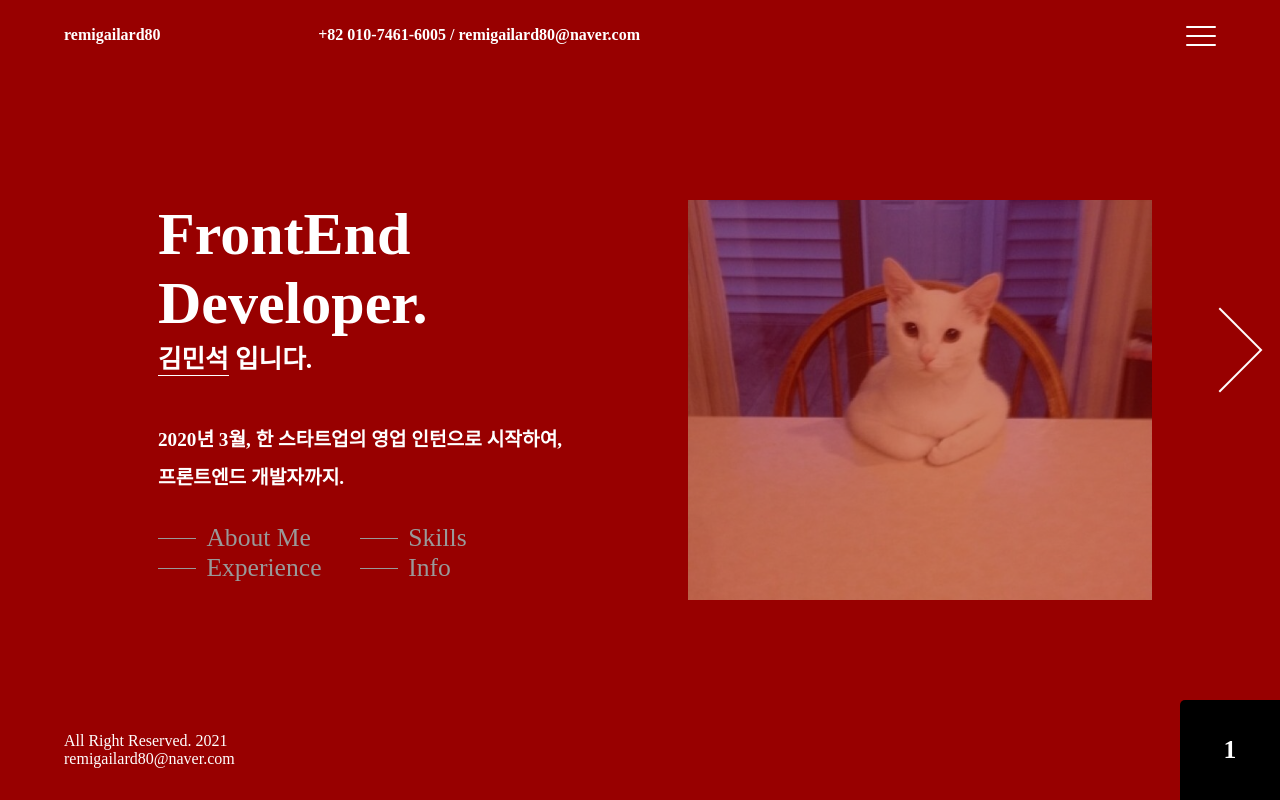
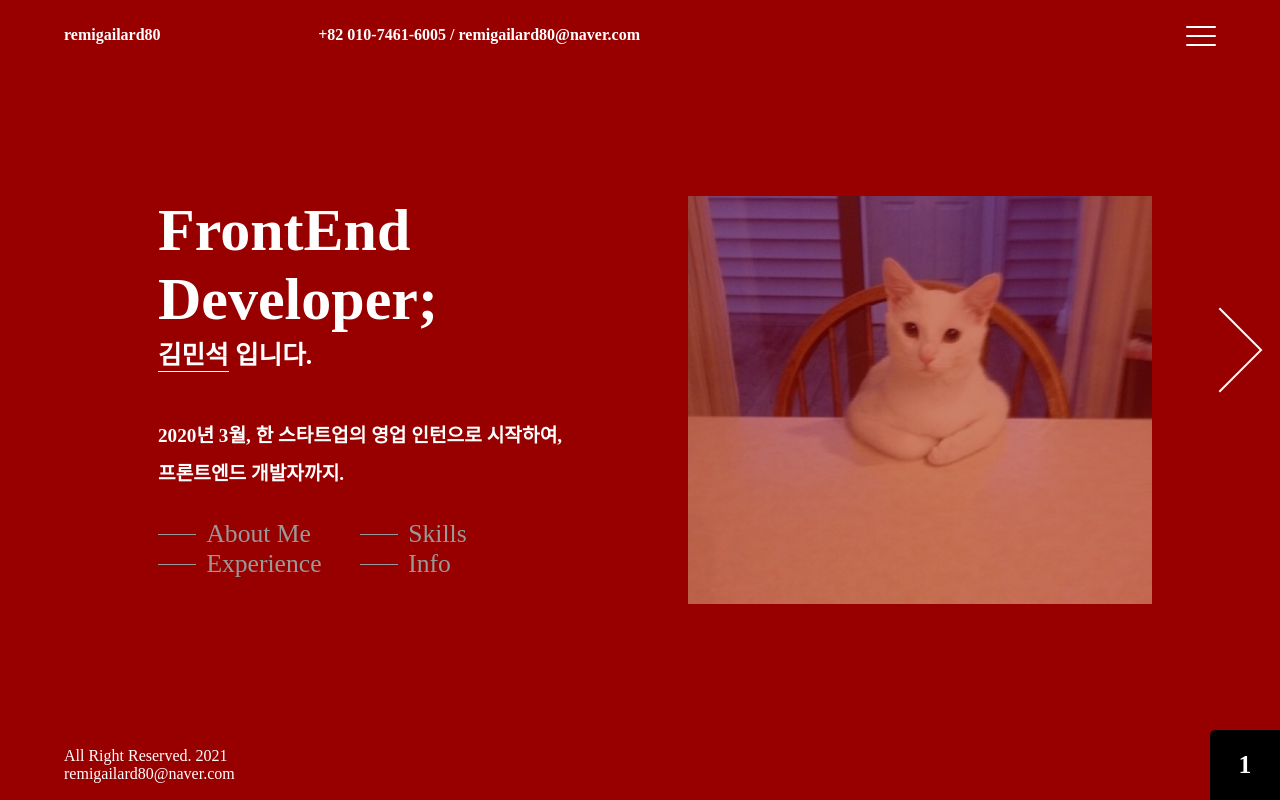
Before and after one commit to remigailard80/portfolio-project, a Next.js app: page / in a window 1280 px wide. Built offline with nearby package versions, Linux system fonts and the light colour scheme; a web font is replaced by a local one.

Commit message:
반응형 패치

```diff
--- a/components/Banner1.js
+++ b/components/Banner1.js
@@ -3,29 +3,22 @@ import StackCard from 'components/StackCard';
 import { useEffect, useState } from 'react';
 
 const nyang = '/images/nyang.png';
-// stacks
-const aws = '/images/logo/AWS.svg';
-const css = '/images/logo/CSS.svg';
-const django = '/images/logo/Django.svg';
-const html = '/images/logo/HTML.svg';
-const js = '/images/logo/JS.svg';
-const mysql = '/images/logo/mysql.svg';
-const postgresql = '/images/logo/postgresql.svg';
-const react = '/images/logo/React.svg';
-const redux = '/images/logo/Redux.svg';
 
 const Wrapper = styled.div`
     color: white;
     width: 100%;
     height: 100%;
     display: flex;
+    flex-direction: column;
+    justify-content: center;
+    align-items: center;
 `
 const Container = styled.div`
     width: 80%;
-    height: 50%;
+    height: auto;
+    min-height: 50%;
     max-width: 1200px;
     display: inline-flex;
-    margin: auto;
     @media (min-width: 0px) and (max-width: 767.99px) {
         max-width: 720px;
     }
@@ -153,7 +146,7 @@ export default function Banner1(props) {
             <Wrapper>
                 <Container>
                     <section>
-                        <h1> FrontEnd Developer. </h1>
+                        <h1> FrontEnd Developer; </h1>
                         <h2> <span class="line"> 김민석 </span> 입니다. </h2>
                         <StackContainer style={{animation: 'fadeinMid 3s'}}>
                             <h3>
--- a/components/Banner2.js
+++ b/components/Banner2.js
@@ -9,12 +9,17 @@ const Wrapper = styled.div`
     flex-direction: row;
     .side_container {
         box-sizing: border-box;
-        padding-top: 5vh;
+        padding-top: 8vh;
         padding-right: 3vw;
         .strong {
             color: rgba(152,0,0,1);
         }
     }
+    .text_wrapper {
+        display: flex;
+        justify-content: center;
+        align-items: center;
+        flex-direction: column;
         .title {
             display: flex;
             align-items: flex-end;
@@ -53,6 +58,7 @@ const Wrapper = styled.div`
                 }
             }
         }
+    }
 `
 export default function Banner2(props) {
     if (props.active) {
@@ -69,7 +75,7 @@ export default function Banner2(props) {
                                 developer;
                             </h2>
                         </div>
-                        <div>
+                        <div class="text_wrapper">
                             <div class="title">
                                 <h2> 안녕하세요. <span class="strong">React.JS, Javascript </span> 개발자 김민석입니다. </h2>
                             </div>
--- a/components/Banner3.js
+++ b/components/Banner3.js
@@ -25,10 +25,11 @@ const Wrapper = styled.div`
     display: flex;
     flex-direction: column;
     color: var(--resColor);
+    overflow: scroll;
 `
 const Item = styled.section`
     width: 100%;
-    height: 100%;
+    height: fit-content;
     box-sizing: border-box;
     padding: 2% 2%;
     animation: fadein 2s;
@@ -73,7 +74,7 @@ const Item = styled.section`
             grid-template-columns: repeat(5, minmax(50px, 1fr));
             grid-gap: 5px;
             @media (min-width: 0px) and (max-width: 575.99px) {
-                grid-template-columns: repeat(2, minmax(40px, 1fr));
+                grid-template-columns: repeat(3, minmax(30px, 1fr));
             }
             @media (min-width: 576px) and (max-width: 767.99px) {
                 grid-template-columns: repeat(3, minmax(40px, 1fr));
@@ -87,7 +88,7 @@ const Item = styled.section`
         width: 100%;
         height: fit-content;
         box-sizing: border-box;
-        padding: 30px 15px;
+        padding: 3vh 1.5vh;
         border-bottom: 1px solid white;
         word-break: keep-all;
         > p {
--- a/components/Banner4.js
+++ b/components/Banner4.js
@@ -9,10 +9,11 @@ const js = '/images/logo/JS.svg';
 
 const Wrapper = styled.div`
     width: 100%;
-    height: 100%;
+    height: fit-content;
     display: flex;
     flex-direction: column;
     animation: fadein 1s;
+    padding-bottom: 100px;
 `
 const SkillContainer = styled.div`
     display: inline-flex;
--- a/components/BannerTemplate.js
+++ b/components/BannerTemplate.js
@@ -4,13 +4,15 @@ const Wrapper = styled.div`
     width: 100%;
     height: 100%;
     display: flex;
+    flex-direction: column;
+    justify-content: center;
+    align-items: center;
 `
 const Container = styled.div`
     width: 80%;
     height: ${props => props.height ? props.height : '60%'};
     max-width: 1200px;
     display: inline-flex;
-    margin: auto;
     @media (min-width: 0px) and (max-width: 767.99px) {
         max-width: 720px;
     }
--- a/components/Navbar.js
+++ b/components/Navbar.js
@@ -14,6 +14,7 @@ const NavbarWrapper = styled.nav`
     z-index: 100;
     display: inline-flex;
     justify-content: space-between;
+    background-color: var(--navColor);
     .navbar__left {
         display: inline-flex;
         width: 70%;
@@ -25,6 +26,10 @@ const NavbarWrapper = styled.nav`
     .navbar__right {
 
     }
+`
+const FillerBox = styled.div`
+    height: 10%;
+    width: 100%;
 `
 const Navcell = styled.div`
     color: var(--resColor);
@@ -58,6 +63,7 @@ export const Navbar = (props) => {
                 </div>
             </NavbarWrapper>
             <Modal handleMove={handlePage} active={modal} handleClose={handleClose}/>
+            <FillerBox />
         </>
     )
 }
--- a/components/PageCounter.js
+++ b/components/PageCounter.js
@@ -17,8 +17,8 @@ const Wrapper = styled.div`
     }
 `
 const Button = styled.div`
-    width: 100px;
-    height: 100px;
+    width: 70px;
+    height: 70px;
     background-color: black;
     color: white;
     border-top-left-radius: 5px;
@@ -33,8 +33,15 @@ const Button = styled.div`
         animation: fadein 1s;
     }
 `
+const Filler = styled.div`
+    height: 100px;
+    @media (min-width: 0px) and (max-width: 575.99px) {
+        height: 50px;
+    }
+`
 export const PageCounter = (props) => {
     return (
+        <>
             <Wrapper>
                 <div class="text_container">
                     <p> All Right Reserved. 2021 </p>
@@ -46,6 +53,7 @@ export const PageCounter = (props) => {
                     </h2>
                 </Button>
             </Wrapper>
+        </>
     )
 }
 
--- a/components/SlideBanner.tsx
+++ b/components/SlideBanner.tsx
@@ -13,6 +13,7 @@ const Banner = styled.div`
 `
 export default function SliderBanner({backgroundColor, direction, move, id, page, theme, innerRef, children}: SliderBannerProps) {
     return (
+        <>
             <Banner
                 backgroundColor={backgroundColor}
                 page={page}
@@ -22,5 +23,6 @@ export default function SliderBanner({backgroundColor, direction, move, id, page
             >
                 {children}
             </Banner>
+        </>
     )
 }
--- a/components/StackCard.js
+++ b/components/StackCard.js
@@ -2,6 +2,7 @@ import styled from 'styled-components';
 
 const Card = styled.div`
     min-height: 80px;
+    height: 100%;
     border-radius: 6px;
     background-color: white;
     box-shadow: 0 4px 10px 0 rgb(189 208 223 / 25%);
--- a/containers/Home/HomeContainer.tsx
+++ b/containers/Home/HomeContainer.tsx
@@ -2,7 +2,6 @@ import SliderBanner from 'components/SlideBanner';
 import { useEffect, useState, useRef } from 'react';
 import PageButton from 'components/PageButton';
 import PageCounter from 'components/PageCounter';
-import Modal from 'components/Modal';
 import Navbar from 'components/Navbar';
 import Banner1 from 'components/Banner1';
 import Banner2 from 'components/Banner2';
--- a/styles/globals.css
+++ b/styles/globals.css
@@ -46,9 +46,11 @@
 }
 :root[color-theme='dark'] {
   --resColor: white;
+  --navColor: rgba(152,0,0,1);;
 }
 :root[color-theme='light'] {
   --resColor: black;
+  --navColor: white
 }
 html {
   font-size: 14px;
```
Lines whose indentation alone changed are shown as unchanged.
